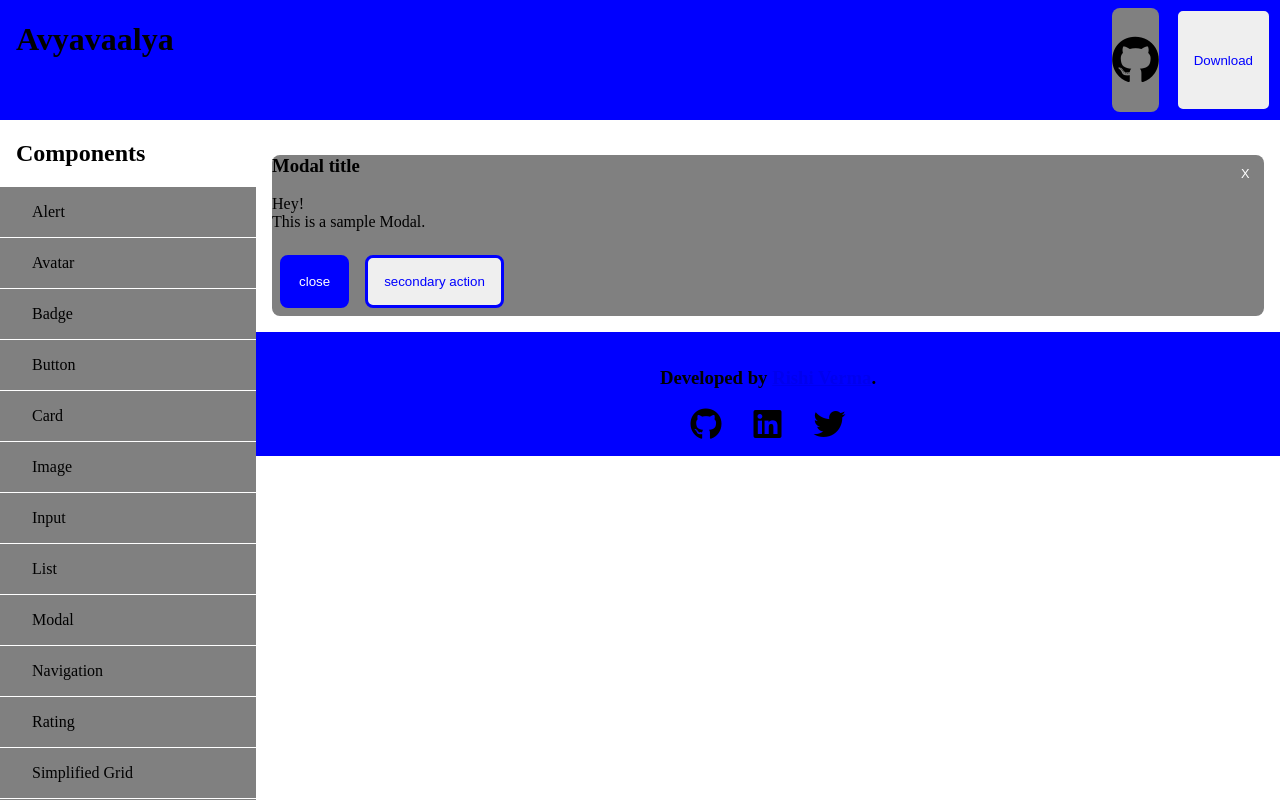
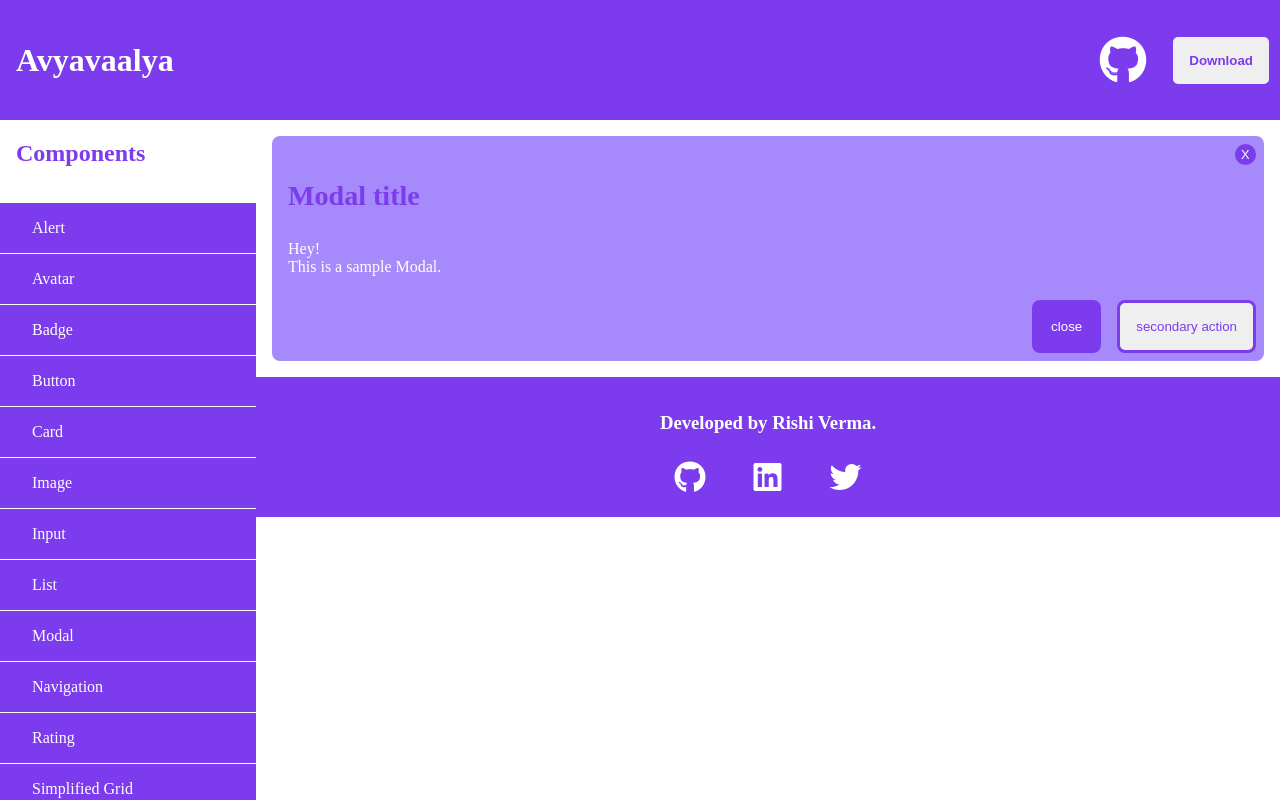
Before and after one commit to vermarishi1203/Avyvaalya, a React (Create React App) app: page / in a window 1280 px wide. Both pictures are taken after a click on the item "Modal". Built offline with nearby package versions, Linux system fonts and the light colour scheme.

Commit message:
added colors

```diff
--- a/src/App.js
+++ b/src/App.js
@@ -91,11 +91,12 @@ export default function ComponentLibrary() {
     <div classname="component-library">
       <header>
         <h1>{componentLibraryName}</h1>
-        <button className="button button--icon fab fa-github"></button>
+        <a className="fab fa-github"></a>
         <button className="button button--secondary">Download</button>
       </header>
+      <section className="components">
+        <h2>Components</h2>
         <nav className="side-nav">
-        <h2>Components</h2>
           <ul>
             {navItems.map((item) => (
               <li
@@ -107,6 +108,7 @@ export default function ComponentLibrary() {
             ))}
           </ul>
         </nav>
+      </section>
       <section className="docs">{renderComponent}</section>
       <footer>
         <h3>
--- a/src/componentLibrary.css
+++ b/src/componentLibrary.css
@@ -1,14 +1,14 @@
 :root {
   --padding: 1rem;
   --margin: 1rem;
-  --text-primary: black;
-  --text-secondary: grey;
-  --bg-primary: blue;
-  --bg-secondary: green;
+  --primary-color: hsl(262, 83%, 58%);
+  --primary-dark: hsl(264, 67%, 35%);
+  --primary-light: hsl(255, 92%, 76%);
+  --text: white;
 }
 body {
   margin: 0px;
-  color: var(--text-primary);
+  color: var(--text);
 }
 header {
   position: fixed;
@@ -16,27 +16,45 @@ header {
   left: 0;
   right: 0;
   display: flex;
+  align-items: center;
   height: 15vh;
-  background-color: var(--bg-primary);
+  background-color: var(--primary-color);
   z-index: 1;
 }
 header > h1 {
   padding: 0 var(--padding);
 }
 header > .fa-github {
+  font-size: 3rem;
+  color: var(--text);
+  background-color: var(--primary-color);
   margin-left: auto;
-  font-size: 3rem;
+  height: 100%;
+  line-height: 15vh;
+  padding: 0 var(--padding);
 }
-.side-nav {
+header > .fa-github:hover {
+  background-color: var(--primary-dark);
+}
+header > button {
+  font-weight: bold;
+}
+.components {
   position: fixed;
   top: 15vh;
   left: 0;
-  overflow-y: scroll;
   height: 85vh;
   width: 20vw;
+  display: flex;
+  flex-direction: column;
+  margin: 0;
 }
-.side-nav > h2 {
+.components > h2 {
   padding: 0 var(--padding);
+  color: var(--primary-color);
+}
+.side-nav {
+  overflow-y: scroll;
 }
 .side-nav > ul {
   padding: 0;
@@ -56,17 +74,39 @@ footer {
   margin-left: 20vw;
   text-align: center;
   padding: var(--padding);
-  background-color: var(--bg-primary);
+  background-color: var(--primary-color);
+}
+footer > h3 > a {
+  text-decoration: none;
+  color: var(--text);
+}
+footer > h3 > a:hover {
+  text-decoration: underline;
 }
 footer > nav > .fa-github {
   margin: 0 var(--margin) 0 var(--margin);
   font-size: 2rem;
+  padding: 0.5rem;
+  border-radius: 50%;
+}
+footer > nav > .fa-github:hover {
+  background-color: var(--primary-dark);
 }
 footer > nav > .fa-linkedin {
   margin: 0 var(--margin) 0 var(--margin);
   font-size: 2rem;
+  padding: 0.5rem;
+  border-radius: 4px;
+}
+footer > nav > .fa-linkedin:hover {
+  background-color: var(--primary-dark);
 }
 footer > nav > .fa-twitter {
   margin: 0 var(--margin) 0 var(--margin);
   font-size: 2rem;
+  padding: 0.5rem;
+  border-radius: 50%;
 }
+footer > nav > .fa-twitter:hover {
+  background-color: var(--primary-dark);
+}
--- a/src/components/modal.js
+++ b/src/components/modal.js
@@ -1,17 +1,17 @@
 export const Modal = () => {
   return (
     <section className="modal">
-      <section>
+      <section className="header heading">
         <h3>Modal title</h3>
       </section>
-      <section>
+      <section className="main">
         <p>
           Hey!
           <br />
           This is a sample Modal.
         </p>
       </section>
-      <section>
+      <section className="footer">
         <button className="button button--primary">close</button>
         <button className="button button--secondary">secondary action</button>
       </section>
--- a/src/styles.css
+++ b/src/styles.css
@@ -1,3 +1,12 @@
+:root {
+  --padding: 1rem;
+  --margin: 1rem;
+  --primary-color: hsl(262, 83%, 58%);
+  --primary-dark: hsl(264, 67%, 35%);
+  --primary-light: hsl(255, 92%, 76%);
+  --text: white;
+}
+
 /* <<< Avatar >>> */
 
 .avatar {
@@ -7,7 +16,7 @@
   margin: 0px;
 }
 .avatar--letter {
-  background-color: darkorange;
+  background-color: var(--primary-color);
   text-align: center;
   font-size: 24px;
   line-height: 48px;
@@ -70,26 +79,26 @@
 
 .button {
   border-radius: 8px;
-  border: solid blue;
+  border: solid var(--primary-color);
   margin: 0.5rem;
   padding: 1rem;
 }
 .button--primary {
-  background-color: blue;
+  background-color: var(--primary-color);
   color: white;
 }
 .button--secondary {
-  color: blue;
+  color: var(--primary-color);
 }
 .button--link {
   border: none;
-  color: blue;
+  color: var(--primary-color);
   background-color: transparent;
 }
 .button--icon {
   border: none;
   padding: 0;
-  background-color: grey;
+  background-color: var(--primary-color);
 }
 .button--icon__image {
   border-radius: 8px;
@@ -100,7 +109,7 @@
   position: fixed;
   right: 1rem;
   bottom: 1rem;
-  background-color: blue;
+  background-color: var(--primary-color);
   color: white;
   border-radius: 50%;
   line-height: 70%;
@@ -115,7 +124,7 @@
   font-size: 0.8rem;
   padding: 0.2rem 0.4rem;
   color: white;
-  background-color: grey;
+  background-color: var(--primary-color);
 }
 
 /* <<< Card >>> */
@@ -127,7 +136,7 @@
   max-width: 15rem;
   flex-direction: column;
   border-radius: 8px;
-  background-color: grey;
+  background-color: var(--primary-light);
 }
 .card__image {
   border-radius: 8px 8px 0px 0px;
@@ -145,7 +154,7 @@
   width: auto;
   height: 1rem;
   position: absolute;
-  background: green;
+  background: var(--primary-color);
   font-size: 0.8rem;
   line-height: 1rem;
   padding: 0 0.5rem;
@@ -159,18 +168,18 @@
   width: 0;
   height: 0;
   border-right: 0.5rem solid transparent;
-  border-top: 0.5rem solid green;
-  border-bottom: 0.5rem solid green;
+  border-top: 0.5rem solid var(--primary-color);
+  border-bottom: 0.5rem solid var(--primary-color);
 }
 .card--text-overlay {
-  color: white;
+  color: var(--primary-light);
   opacity: 90%;
 }
 .card--text-overlay > button {
   opacity: 90%;
   background-color: transparent;
-  color: white;
-  border: solid white;
+  color: var(--primary-light);
+  border: solid var(--primary-light);
 }
 .card__image--overlay {
   position: absolute;
@@ -222,6 +231,7 @@
   border: none;
   border-bottom: solid hsl(0, 0%, 30%) 2px;
   margin: 10px;
+  color: var(--text);
 }
 .input::placeholder {
   color: hsl(0, 0%, 30%);
@@ -259,14 +269,14 @@
 /* <<< List >>> */
 .list {
   list-style: none;
-  background-color: grey;
+  background-color: var(--primary-color);
   padding: 1rem;
 }
 .list:hover {
-  background-color: darkgray;
+  background-color: var(--primary-dark);
 }
 .list--spaced__container {
-  background-color: lightgray;
+  background-color: var(--primary-light);
   padding: 1rem 0rem;
   border-radius: 8px;
 }
@@ -275,7 +285,6 @@
   margin: 1rem;
 }
 .list--stacked__container {
-  background-color: lightgray;
   padding: 0rem;
 }
 .list--stacked {
@@ -287,12 +296,17 @@
 .modal {
   position: relative;
   border-radius: 8px;
-  background-color: grey;
+  background-color: var(--primary-light);
+  color: var(--text);
 }
-.modal > main > p {
-  padding: 1rem;
+.modal > .header {
+  padding: var(--padding);
+  padding-bottom: 0;
 }
-.modal > footer {
+.modal > .main > p {
+  padding: 0 var(--padding);
+}
+.modal > .footer {
   padding: 0rem;
   display: flex;
   flex-direction: row;
@@ -306,7 +320,8 @@
   flex-direction: column;
   width: 100vw;
   height: 100vh;
-  background-color: grey;
+  color: var(--text);
+  background-color: var(--primary-color);
   position: fixed;
   top: 0px;
   left: 0px;
@@ -327,13 +342,13 @@
 /* <<< Rating >>> */
 
 .rating {
-  padding: 1rem;
+  padding: var(--padding);
 }
 .rating__icon--filled {
-  color: red;
+  color: var(--primary-dark);
 }
 .rating__icon--empty {
-  color: grey;
+  color: var(--primary-light);
 }
 
 /* <<< Simplified grid >>> */
@@ -349,7 +364,7 @@
 .grid-item {
   padding: 1rem;
   margin: 1rem;
-  background-color: grey;
+  background-color: var(--primary-color);
 }
 
 /* <<< Snackbar >>> */
@@ -357,7 +372,7 @@
 .snackbar {
   position: relative;
   border-radius: 8px;
-  border: solid grey 2px;
+  border: solid var(--primary-light) 2px;
 }
 .snackbar--text {
   padding: 0rem 1rem;
@@ -367,13 +382,16 @@
 
 .heading {
   font-weight: bold;
-  font-size: 2rem;
+  font-size: 1.5rem;
+  color: var(--primary-color);
 }
 .text--small {
   font-size: 0.8rem;
+  color: var(--primary-color);
 }
 .text--center {
   text-align: center;
+  color: var(--primary-color);
 }
 .text--grey {
   color: grey;
@@ -385,8 +403,6 @@
   box-shadow: 4px 4px 8px black;
 }
 
-/* <<< Font Awesome >>> */
-
 @media only screen and (min-width: 768px) {
   .nav--mobile {
     display: none;
@@ -397,18 +413,22 @@
   .nav--desktop {
     display: flex;
     justify-content: space-around;
-    background-color: hsl(0, 0%, 30%);
+    background-color: var(--primary-color);
+    height: 3rem;
   }
   .nav--desktop > a {
-    padding: 1rem 2rem;
-    background-color: hsl(0, 0%, 30%);
+    padding: var(--padding);
+    text-align: center;
+    width: 25%;
+    background-color: var(--primary-color);
     text-decoration: none;
-    color: white;
+    color: var(--text);
     font-weight: bold;
+    border-bottom: solid var(--primary-color) 4px;
   }
-  .nav--desktop > a:active {
-    background-color: gray;
-    border-bottom: solid hsl(240, 100%, 60%) 2px;
-    color: hsl(240, 100%, 60%);
+  .nav--desktop > a:focus {
+    border-bottom: solid var(--primary-dark) 4px;
+    color: var(--primary-dark);
+    background-color: var(--primary-light);
   }
 }
```
Lines whose indentation alone changed are shown as unchanged.
